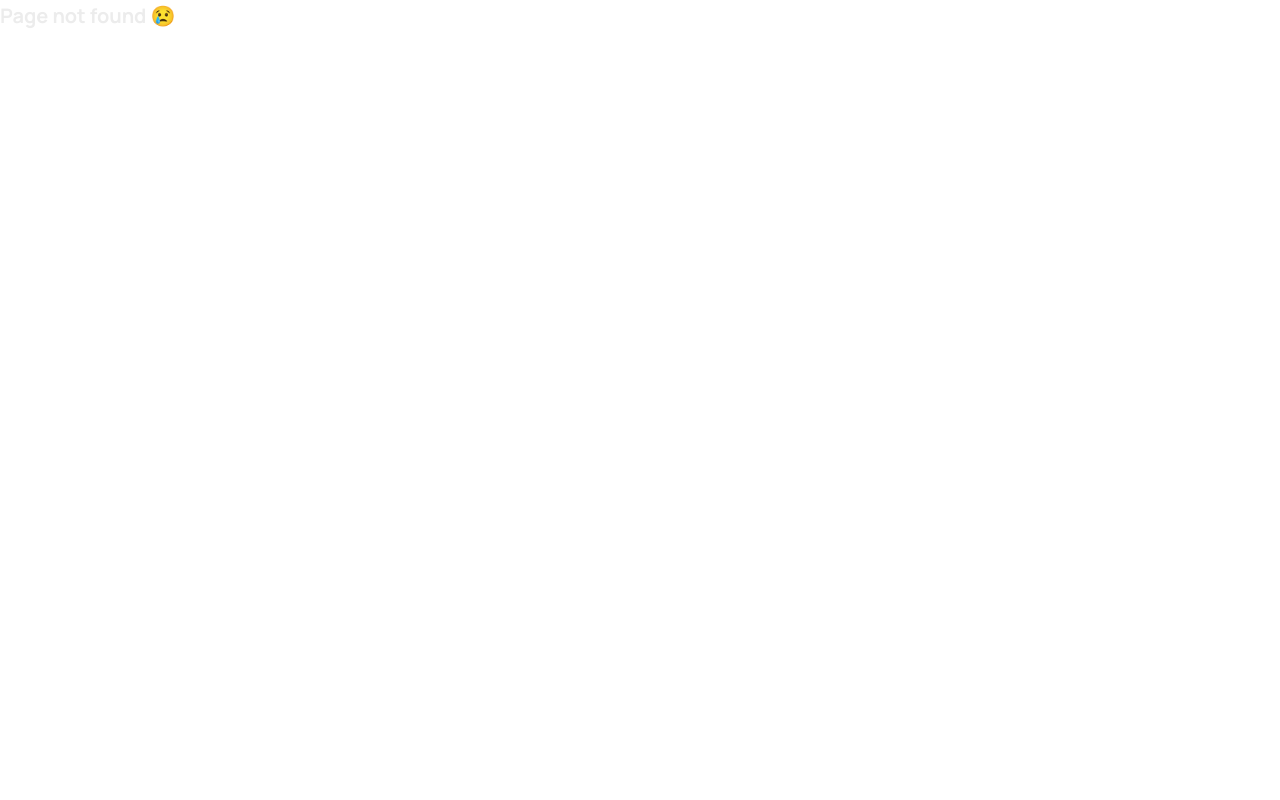
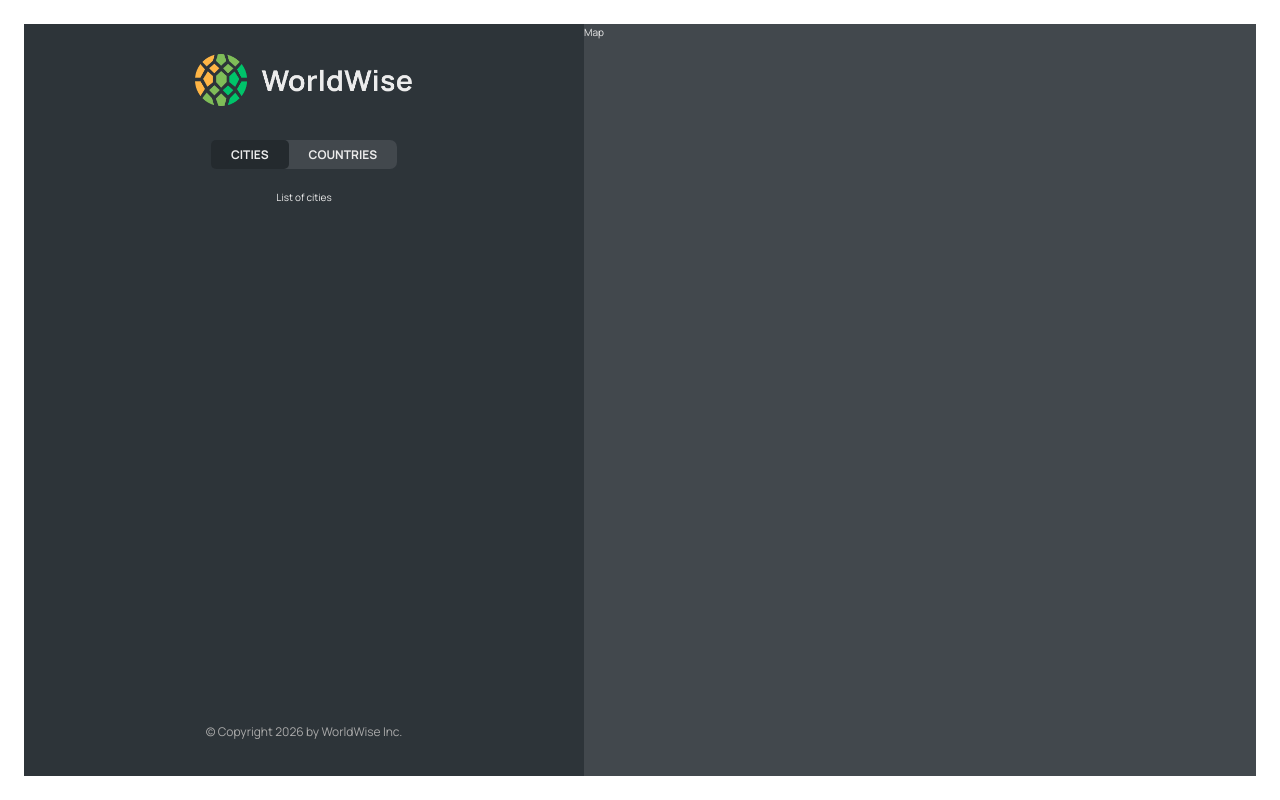
Before and after one commit to seoyeonum/worldwide, a React (Vite) app: page /app/cities in a window 1280 px wide. Before the commit this address had no page. Built offline with nearby package versions, Linux system fonts and the light colour scheme.

Commit message:
✨ feat: implement nested and index routes
- add nested routes and index route
- connect AppNav using NavLink
- render child routes with Outlet component

```diff
--- a/src/App.jsx
+++ b/src/App.jsx
@@ -10,11 +10,16 @@
   return (
     <BrowserRouter>
       <Routes>
-        <Route path="/" element={<Homepage />} />
+        <Route index element={<Homepage />} />
         <Route path="product" element={<Product />} />
         <Route path="pricing" element={<Pricing />} />
         <Route path="login" element={<Login />} />
-        <Route path="app" element={<AppLayout />} />
+        <Route path="app" element={<AppLayout />}>
+          <Route index element={<p>List of cities</p>} />
+          <Route path="cities" element={<p>List of cities</p>}></Route>
+          <Route path="countries" element={<p>Countries</p>}></Route>
+          <Route path="form" element={<p>Form</p>}></Route>
+        </Route>
         <Route path="*" element={<PageNotFound />} />
       </Routes>
     </BrowserRouter>
--- a/src/components/AppNav.jsx
+++ b/src/components/AppNav.jsx
@@ -1,7 +1,19 @@
+import { NavLink } from 'react-router-dom';
 import styles from './AppNav.module.css';
 
 function AppNav() {
-  return <nav className={styles.nav}>App navigation</nav>;
+  return (
+    <nav className={styles.nav}>
+      <ul>
+        <li>
+          <NavLink to="cities">Cities</NavLink>
+        </li>
+        <li>
+          <NavLink to="countries">Countries</NavLink>
+        </li>
+      </ul>
+    </nav>
+  );
 }
 
 export default AppNav;
--- a/src/components/Sidebar.jsx
+++ b/src/components/Sidebar.jsx
@@ -1,3 +1,4 @@
+import { Outlet } from 'react-router-dom';
 import AppNav from './AppNav';
 import Footer from './Footer';
 import Logo from './Logo';
@@ -8,8 +9,8 @@
     <div className={styles.sidebar}>
       <Logo />
       <AppNav />
-
-      <p>List of cities</p>
+      {/* Outlet 컴포넌트는 children props와 유사 */}
+      <Outlet />
       <Footer />
     </div>
   );
```
